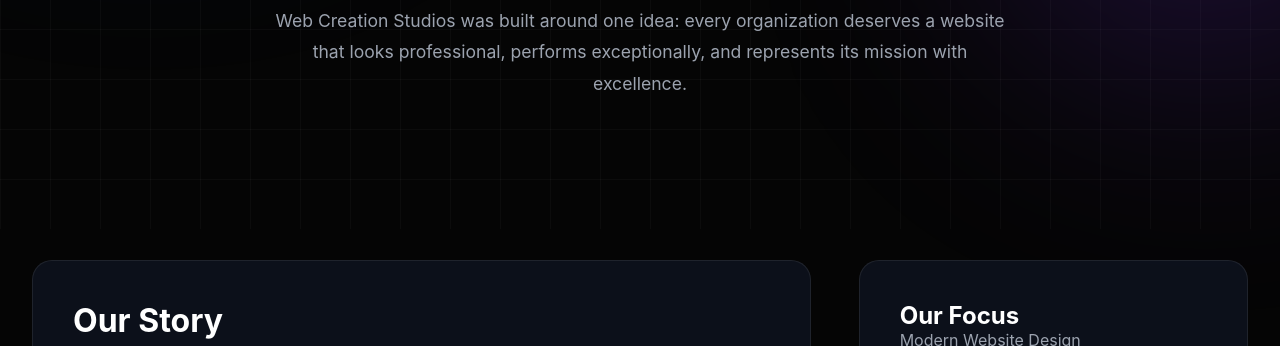
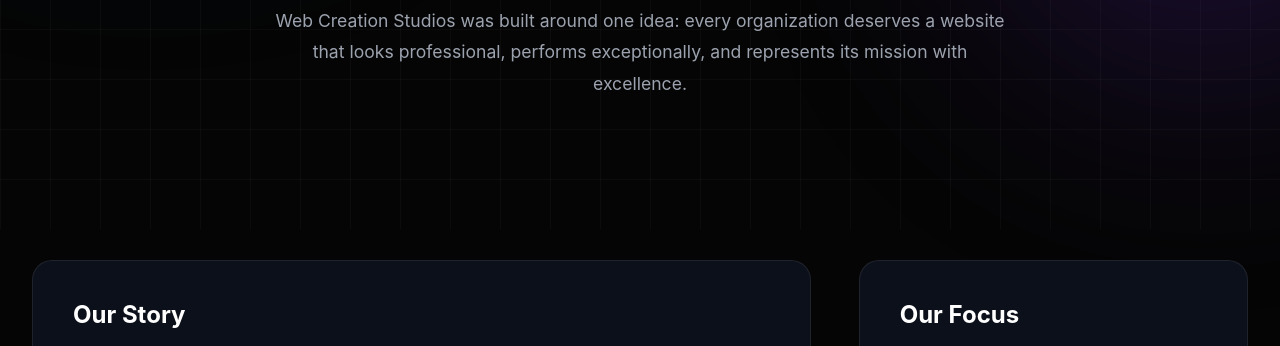
Before and after one commit to U-spe/WCS-Website, a plain HTML site: page about.html in a window 1280 px wide. Shown: the part 571-917 px from the top of the page. Drawn offline with Linux system fonts and the light colour scheme.

Commit message:
WCS: Update about.css

```diff
--- a/css/about.css
+++ b/css/about.css
@@ -68,16 +68,20 @@
     align-items: start;
 }
 
+/* FIX: normalize heading spacing inside cards */
+.story-text h2,
+.story-card h2,
+.story-card h3 {
+    margin-top: 0;
+    margin-bottom: 1.25rem;
+    line-height: 1.2;
+}
+
 .story-text {
     background: var(--surface);
     border: 1px solid var(--border);
     border-radius: var(--radius);
     padding: 2.5rem;
-}
-
-.story-text h2 {
-    margin-bottom: 1.5rem;
-    font-size: 2rem;
 }
 
 .story-text p {
@@ -93,15 +97,12 @@
     padding: 2.5rem;
 }
 
-.story-card h3 {
-    margin-bottom: 1.5rem;
-}
-
 .story-card ul {
     display: flex;
     flex-direction: column;
     gap: 0.9rem;
     color: var(--text-muted);
+    margin-top: 0.5rem;
 }
 
 /* MISSION */
@@ -197,7 +198,7 @@
 }
 
 .timeline-item h3 {
-    margin: 1rem 0;
+    margin: 1rem 0 0.75rem;
 }
 
 .timeline-item p {
```
